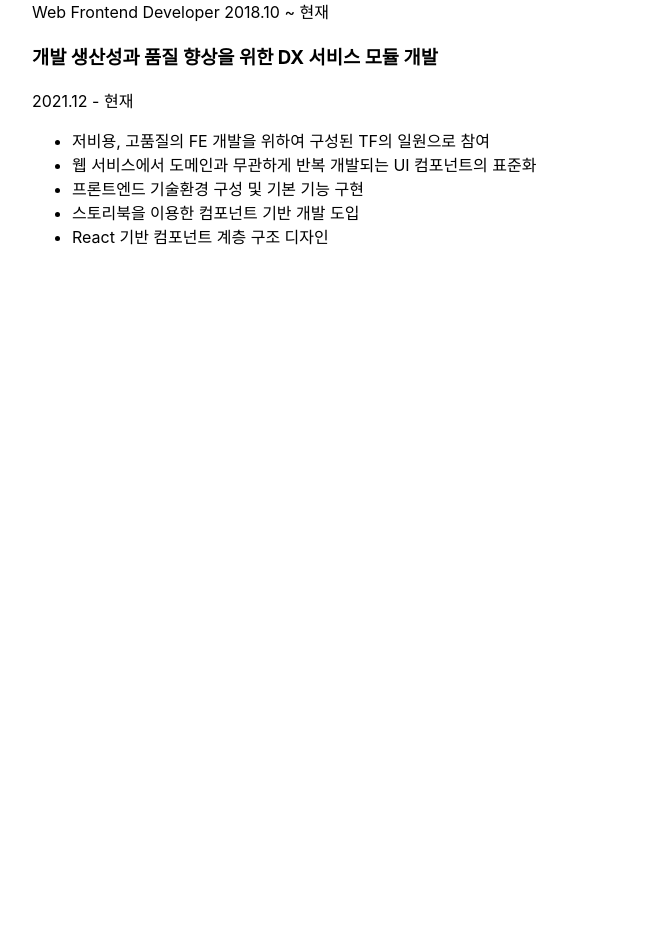
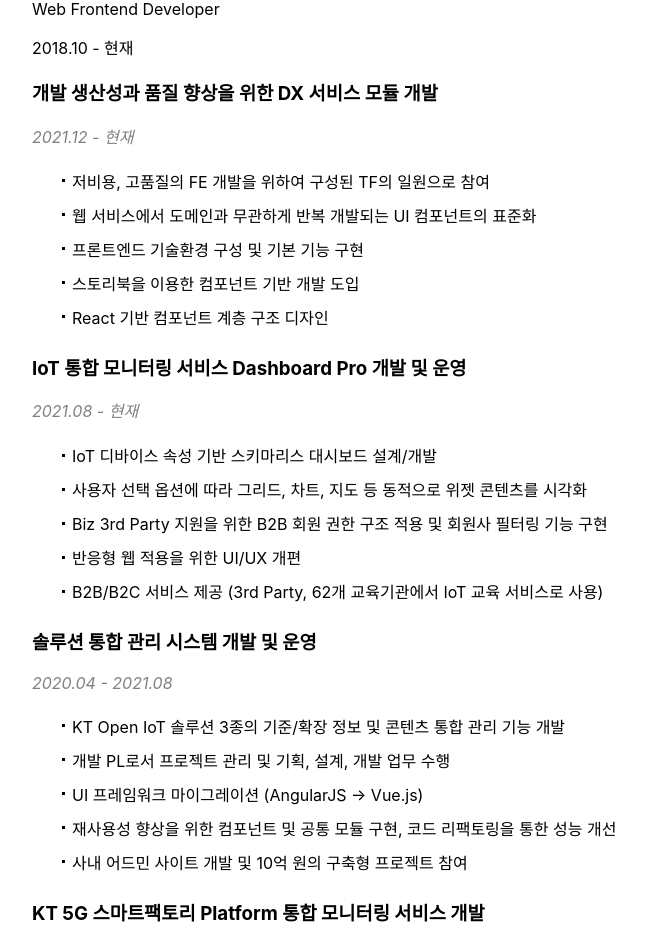
Before and after one commit to lmjing/resume, a React (Create React App) app: page / in a window 1280 px wide. Shown: the part 840-1785 px from the top of the page, without its empty margins (68-714 px from the left). Before the commit the page ends 1204 px from the top, so only its background shows below. Built offline with nearby package versions, Linux system fonts and the light colour scheme.

Commit message:
Project 및 WorkExperience 구현
- Project 컴포넌트 분리
- WorkExperience 화면 구성

```diff
--- a/src/App.js
+++ b/src/App.js
@@ -1,13 +1,9 @@
 import './App.scss';
 import data from './assets/data.json'
-import Title from "./components/Title";
 import WorkExperience from "./components/WorkExperience";
 
 function App() {
-    // TODO 우선은 경력 단일항목이라 아래와 같이 처리 - 추후 develop
-    const ktProjects = data.workExperience[0].projects.map(project => {
-        return <WorkExperience data={project}/>
-    })
+    const {workExperience} = data;
 
     return (
         <div className="App">
@@ -25,13 +21,7 @@ function App() {
                         효율적으로 함께 일할 수 있는 환경을 만들기 위해 노력합니다.
                     </p>
                 </header>
-                <section>
-                    <Title text="Work Experience"/>
-                    <h2>KT</h2>
-                    Web Frontend Developer
-                    2018.10 ~ 현재
-                    {ktProjects}
-                </section>
+                <WorkExperience datas={workExperience}/>
             </main>
         </div>
     );
--- a/src/assets/data.json
+++ b/src/assets/data.json
@@ -1,6 +1,8 @@
 {
   "workExperience": [
     {
+      "job": "Web Frontend Developer",
+      "dates": ["2018.10"],
       "projects": [
         {
           "title": "개발 생산성과 품질 향상을 위한 DX 서비스 모듈 개발",
@@ -14,6 +16,44 @@
             "스토리북을 이용한 컴포넌트 기반 개발 도입",
             "React 기반 컴포넌트 계층 구조 디자인"
           ]
+        },
+        {
+          "title": "IoT 통합 모니터링 서비스 Dashboard Pro 개발 및 운영",
+          "dates": [
+            "2021.08"
+          ],
+          "jobs": [
+            "IoT 디바이스 속성 기반 스키마리스 대시보드 설계/개발",
+            "사용자 선택 옵션에 따라 그리드, 차트, 지도 등 동적으로 위젯 콘텐츠를 시각화",
+            "Biz 3rd Party 지원을 위한 B2B 회원 권한 구조 적용 및 회원사 필터링 기능 구현",
+            "반응형 웹 적용을 위한 UI/UX 개편",
+           " B2B/B2C 서비스 제공 (3rd Party, 62개 교육기관에서 IoT 교육 서비스로 사용)"
+          ]
+        },
+        {
+          "title": "솔루션 통합 관리 시스템 개발 및 운영",
+          "dates": [
+            "2020.04", "2021.08"
+          ],
+          "jobs": [
+            "KT Open IoT 솔루션 3종의 기준/확장 정보 및 콘텐츠 통합 관리 기능 개발",
+            "개발 PL로서 프로젝트 관리 및 기획, 설계, 개발 업무 수행",
+            "UI 프레임워크 마이그레이션 (AngularJS -> Vue.js)",
+            "재사용성 향상을 위한 컴포넌트 및 공통 모듈 구현, 코드 리팩토링을 통한 성능 개선",
+            "사내 어드민 사이트 개발 및 10억 원의 구축형 프로젝트 참여"
+          ]
+        },
+        {
+          "title": "KT 5G 스마트팩토리 Platform 통합 모니터링 서비스 개발",
+          "dates": [
+            "2019.12", "2020.03"
+          ],
+          "jobs": [
+            "KT 5G smart factory 대시보드 웹 서비스 프로젝트 관리 지원",
+            "실시간 이벤트 알람 조회가 가능한 ‘이벤트 수신함' 기능 설계 및 개발",
+            "대시보드 신규 이벤트 위젯 3종 신규 개발",
+            "이벤트 타임라인 위젯, 일일 이벤트 현황 위젯, 불량판정이력(pro) 위젯"
+          ]
         }
       ]
     }
--- /dev/null
+++ b/src/components/Project.js
@@ -0,0 +1,27 @@
+import './Project.scss'
+import {useEffect, useState} from 'react';
+
+export default function WorkExpProject(props) {
+    const {data} = props;
+    const {title, dates, jobs} = data;
+
+    const [startDt, setStartDt] = useState( '현재');
+    const [endDt, setEndDt] = useState( '현재');
+
+    useEffect(() => {
+        setStartDt(dates[0]);
+        if (dates[1]) setEndDt(dates[1]);
+    }, [dates])
+
+    return (
+        <article>
+            <h3>{title}</h3>
+            <p className="date">{startDt} - {endDt}</p>
+            <ul>
+                {
+                    jobs.map((item, i) => <li key={i}>{item}</li>)
+                }
+            </ul>
+        </article>
+    )
+}
--- /dev/null
+++ b/src/components/Project.scss
@@ -0,0 +1,25 @@
+article {
+  p.date {
+    color: gray;
+    font-style: italic;
+  }
+
+  ul {
+    list-style: none;
+
+    li {
+      padding: 5px 0;
+      position: relative;
+
+      &::before {
+        position: absolute;
+        width: 3px;
+        height: 3px;
+        background: black;
+        left: -10px;
+        top: calc(50% - 1.5px);
+        content: "";
+      }
+    }
+  }
+}
--- a/src/components/WorkExperience.js
+++ b/src/components/WorkExperience.js
@@ -1,26 +1,35 @@
+import Title from "./Title";
+import Project from "./Project";
 import {useEffect, useState} from "react";
 
-export default function WorkExperience(props) {
-    const {data} = props;
-    const {title, dates, jobs} = data;
+function WorkExperience(props) {
+    // TODO 우선은 경력 단일항목이라 아래와 같이 처리 - 추후 develop
+    const kt = props.datas[0];
+    const {job, dates, projects} = kt;
 
-    const [startDt, setStartDt] = useState( "현재");
-    const [endDt, setEndDt] = useState( "현재");
+    const [startDt, setStartDt] = useState( '현재');
+    const [endDt, setEndDt] = useState( '현재');
 
     useEffect(() => {
         setStartDt(dates[0]);
         if (dates[1]) setEndDt(dates[1]);
     }, [dates])
 
+    const ktProjects = projects.map((project, i) => {
+        return <Project key={i} data={project}/>
+    })
+
     return (
-        <article>
-            <h3>{title}</h3>
-            <p>{startDt} - {endDt}</p>
-            <ul>
-                {
-                    jobs.map((item, i) => <li key={i}>{item}</li>)
-                }
-            </ul>
-        </article>
+        <section>
+            <Title text="Work Experience"/>
+            <header>
+                <h2>KT</h2>
+                <p>{job}</p>
+                <p className="date">{startDt} - {endDt}</p>
+            </header>
+            {ktProjects}
+        </section>
     )
 }
+
+export default WorkExperience;
```
